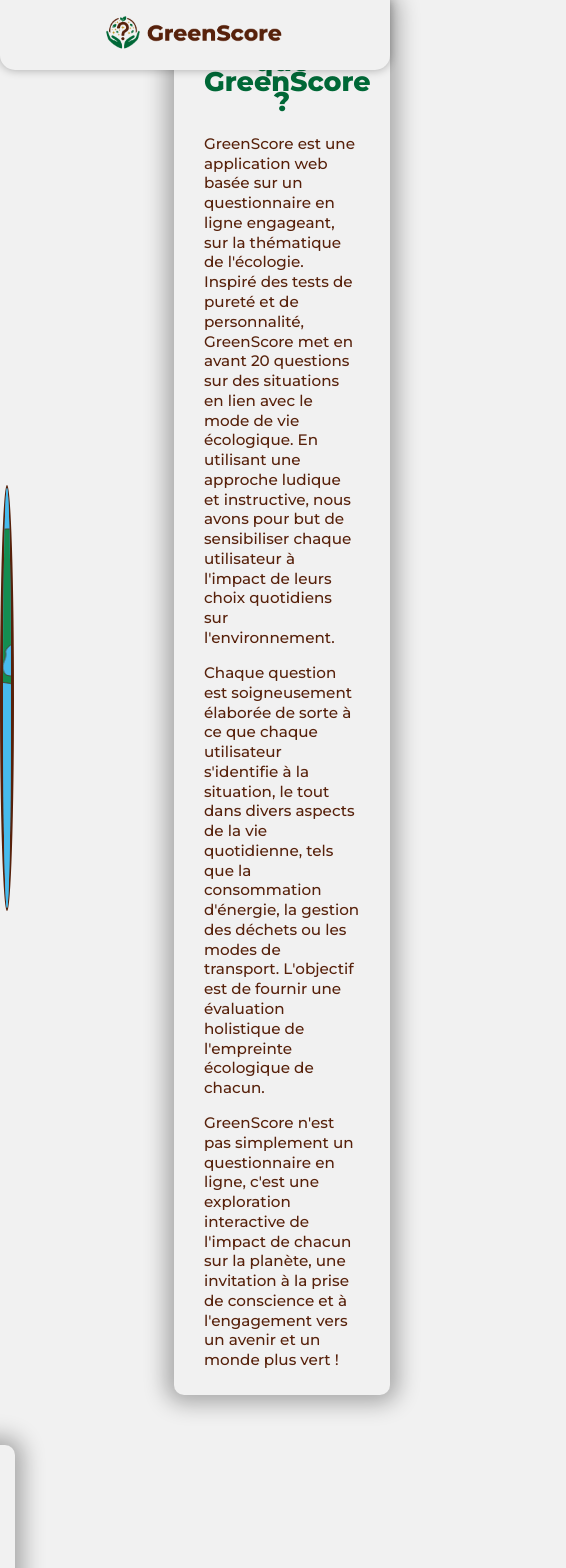
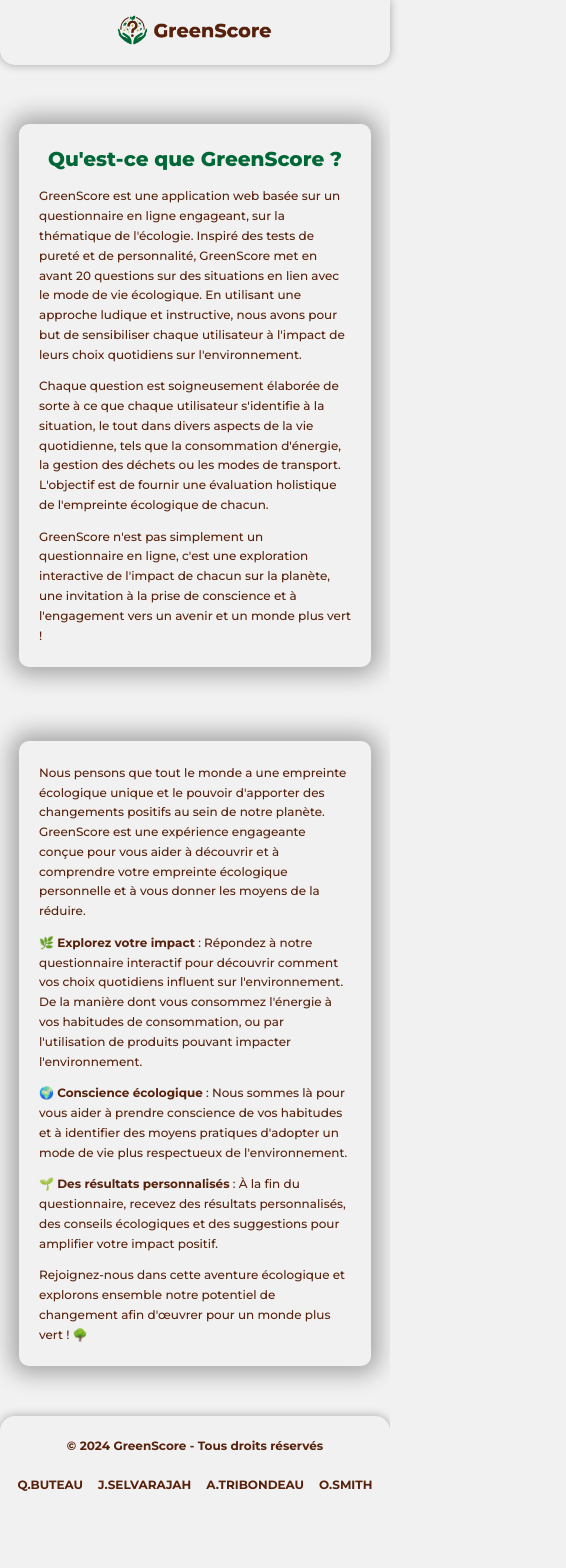
Before and after one commit to QBUTEAU/GreenScore_SAE401, a Vue app: page /presentation in a window 390 px wide. Shown: the top 1568 px of the page, 566 px wide, since content can reach past the window. After the commit the page ends 1514 px from the top, so only its background shows below. Built offline with nearby package versions, Linux system fonts and the light colour scheme.

Commit message:
Rotation planète et question1

```diff
--- a/src/assets/css/_global.scss
+++ b/src/assets/css/_global.scss
@@ -79,3 +79,22 @@
         }
     }
 }
+
+@keyframes planetRotation {
+    0% {
+        transform: translateX(0%);
+    }
+
+    100% {
+        transform: translateX(-100%);
+    }
+}
+
+@media screen and (max-width: 1100px){
+    p{
+        font-size: 12px;
+    }
+    h2{
+        font-size: 20px!important;
+    }
+}
--- a/src/assets/css/_home.scss
+++ b/src/assets/css/_home.scss
@@ -38,7 +38,7 @@
             overflow: hidden;
 
             img {
-                height: 290%;
+                height: 100%;
                 animation: planetRotation 30s linear infinite;
             }
         }
@@ -68,7 +68,6 @@
     min-height: 100vh;
     width: 100vw;
     background-color: $white;
-    padding: 50px 0;
     .ecologie__axes{
         box-shadow: 0px 0px 22px 8px rgba(0, 0, 0, 0.31);
         width: 42%;
@@ -93,12 +92,30 @@
 
 }
 
-@keyframes planetRotation {
-    0% {
-        transform: translateX(0%);
-    }
-
-    100% {
-        transform: translateX(-100%);
+@media screen and (min-width:1100px) and (max-width: 1270px){
+    .presentation, .ecologie{
+        gap: 3rem;
     }
 }
+
+@media screen and (max-width: 1100px){
+    .presentation, .ecologie{
+        min-height: 70vh;
+        padding: 0;
+        margin: 50px 0;
+        .presentation__planet, .ecologie__img{
+            display: none;
+        }
+        .presentation__texte, .ecologie__axes{
+            width: 80%;
+            padding: 10px 20px;
+        }
+    }
+}
+
+@media screen and (max-width: 600px) {
+    .presentation {
+            margin-top: 100px;
+        }
+
+}
--- a/src/assets/css/_layout.scss
+++ b/src/assets/css/_layout.scss
@@ -8,7 +8,7 @@
     padding: 10px 0;
     border-radius: 0 0 15px 15px;
     box-shadow: 0px 0px 10px 0px rgba(0,0,0,0.31);
-    .header__logo img{
+    img{
         width: 200px;
     }
 }
@@ -19,7 +19,7 @@
     display: flex;
     justify-content: space-around;
     align-items: center;
-    padding: 12px 0;
+    padding: 10px 0;
     font-size: 14px;
     color: $brown;
     font-weight: 700;
@@ -29,6 +29,30 @@
     a{
         margin: 0 5px;
         color: $brown;
-        text-underline-offset: 5px;
+        text-decoration: dashed;
+        &:hover{
+            text-decoration: underline;
+            text-underline-offset: 5px;
+        }
     }
 }
+
+@media screen and (max-width: 850px){
+    .header{
+        img{
+            width: 175px;
+        }
+    }
+    .footer{
+        flex-direction: column;
+        .footer__copy{
+            width: 75%;
+            text-align: center;
+        }
+        .footer__dev{
+            @include flexOriginel(row, center, center);
+            flex-wrap: wrap;
+            gap: 5px;
+        }
+    }
+}
--- a/src/components/Footer.vue
+++ b/src/components/Footer.vue
@@ -7,10 +7,10 @@
             &copy; 2024 GreenScore - Tous droits réservés
         </p>
         <p class="footer__dev">
-            <a href="http://qbuteau.fr/portfolio" target="_blank" rel="noopener noreferrer">Q. BUTEAU</a> -
-            <a href="http://mmi22g05.mmi-troyes.fr" target="_blank" rel="noopener noreferrer">J. SELVARAJAH</a> -
-            <a href="http://mmi22g11.mmi-troyes.fr/portfolio" target="_blank" rel="noopener noreferrer">A. TRIBONDEAU</a> -
-            <a href="" target="_blank" rel="noopener noreferrer">O. SMITH</a>
+            <a href="http://qbuteau.fr/portfolio" target="_blank" rel="noopener noreferrer">Q.BUTEAU</a>
+            <a href="http://mmi22g05.mmi-troyes.fr" target="_blank" rel="noopener noreferrer">J.SELVARAJAH</a>
+            <a href="http://mmi22g11.mmi-troyes.fr/portfolio" target="_blank" rel="noopener noreferrer">A.TRIBONDEAU</a>
+            <a href="" target="_blank" rel="noopener noreferrer">O.SMITH</a>
         </p>
     </footer>
 </template>
--- a/src/components/Header.vue
+++ b/src/components/Header.vue
@@ -3,8 +3,7 @@
 
 <template>
     <header class="header">
-        <RouterLink to="" class="header__logo">
-            <img src="@/assets/img/header.png" alt="GreenScore"></RouterLink>
+        <img src="@/assets/img/header.png" alt="GreenScore">
     </header>
 </template>
 
--- a/src/views/Presentation.vue
+++ b/src/views/Presentation.vue
@@ -63,7 +63,7 @@
         </p>
         <p>
           Rejoignez-nous dans cette aventure écologique et explorons ensemble notre potentiel de
-          changement afin d'oeuvrer pour un monde plus vert ! 🌳
+          changement afin d'œuvrer pour un monde plus vert ! 🌳
         </p>
       </div>
       <div class="ecologie__img">
--- a/src/views/QuesTest.vue
+++ b/src/views/QuesTest.vue
@@ -52,7 +52,7 @@
           text: "Comment préférez-vous vous déplacer au quotidien ?",
           answers: [
             { text: "En voiture diesel ou essence", points: 1 },
-            { text: "En voiture diesel ou essence", points: 2 },
+            { text: "En voiture électrique ou hybride", points: 2 },
             { text: "Les transports en commun", points: 3 },
             { text: "La marche à pied ou le vélo", points: 4 },
           ],
```
Also changed, not shown: src/assets/img/planisphere.svg.
